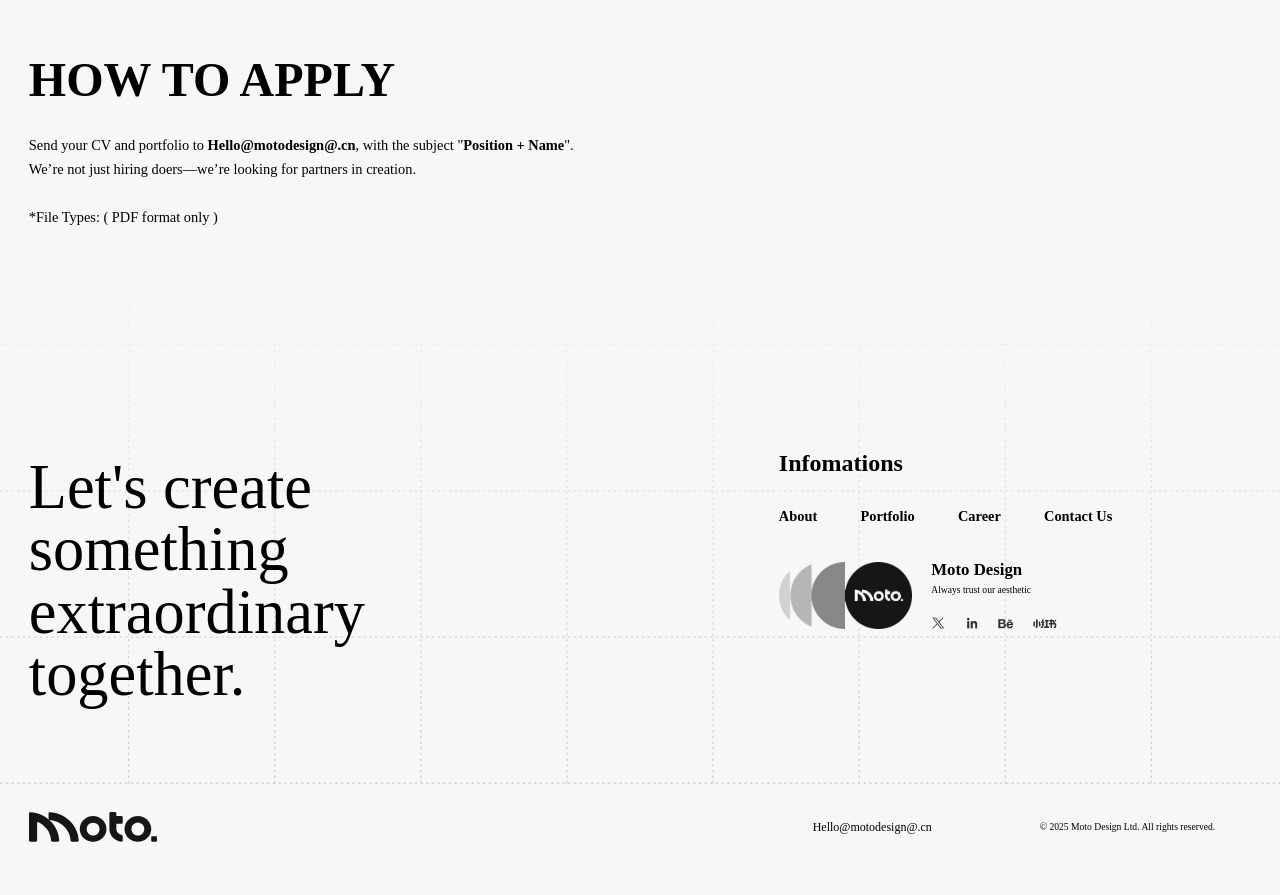
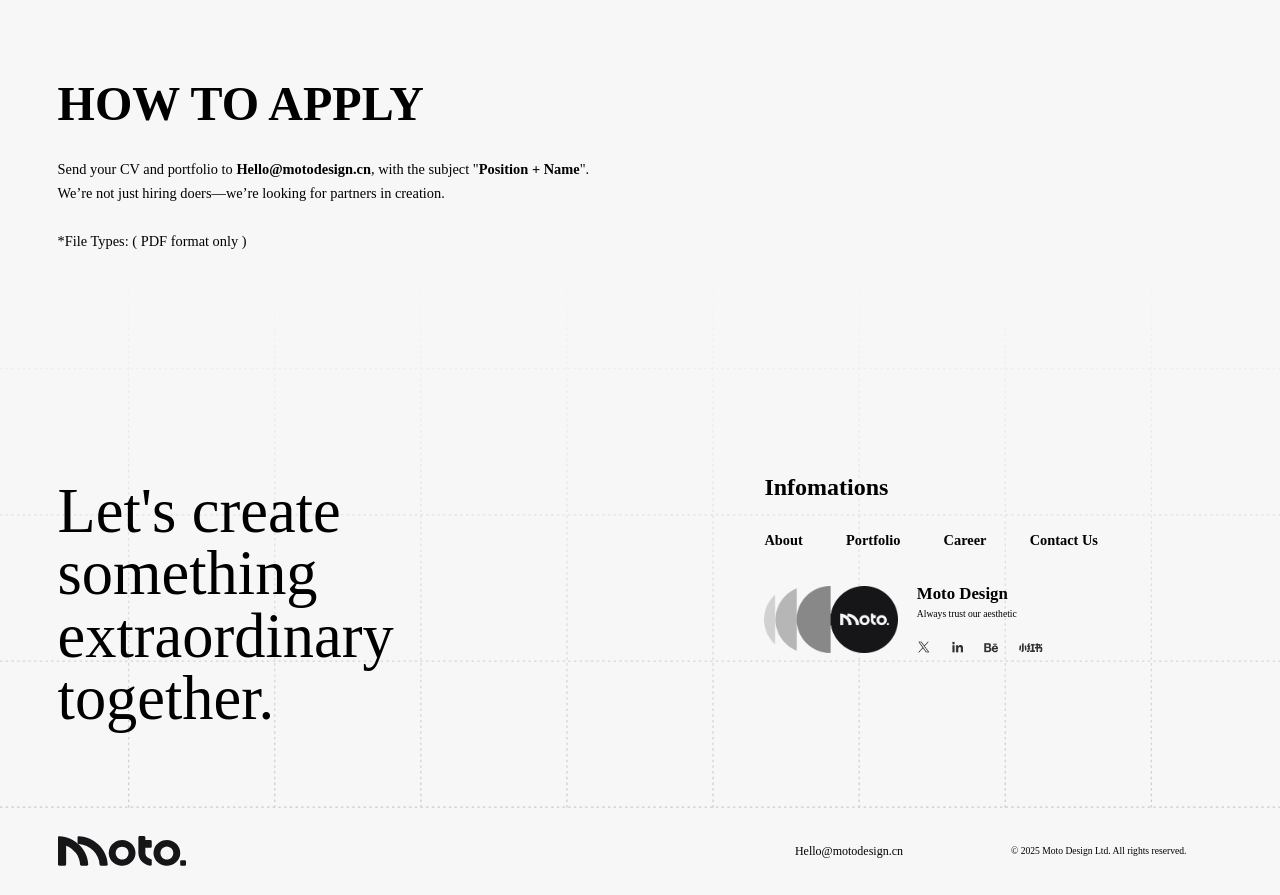
Before and after one commit to i-free-developer/moto-design, a React (Vite) app: page /role/1 in a window 1280 px wide. Shown: the part 1040-1935 px from the top of the page. Before the commit the page ends 1911 px from the top, so only its background shows below. Built offline with nearby package versions, Linux system fonts and the light colour scheme.

Commit message:
finalized version

```diff
--- a/src/assets/animations.css
+++ b/src/assets/animations.css
@@ -200,15 +200,6 @@
 	/*border: 1px solid rgba(241, 241, 241, 0.18);*/
 }
 
-body *::-webkit-scrollbar {
-  display: none !important;             /* Chrome, Safari, Opera */
-}
-
-body * {
-  -ms-overflow-style: none !important;  /* IE and Edge */
-  scrollbar-width: none !important;     /* Firefox */
-}
-
 .linear-gradient-cover {
 	background: linear-gradient(90deg, #F7F7F7, transparent 10%, transparent 90%, #F7F7F7);
 }
--- a/src/components/Footer.jsx
+++ b/src/components/Footer.jsx
@@ -35,7 +35,7 @@ function InfoCardMobile() {
 
 function InfoCardDesktop() {
   return (
-    <div className="mx-auto grid grid-cols-2 px-[0.48rem] lg:w-screen lg:max-w-[1920px] ">
+    <div className="mx-auto grid grid-cols-2 px-[0.96rem] lg:w-screen lg:max-w-[1920px] ">
       <SiteHeader/>
       <div className="mx-auto">
         <InfoSection/>
@@ -78,7 +78,7 @@ function LogoLinksCard() {
 
 function SiteFooter({isMobileDevice, smallScreenRatioDecimal}) {
   return (
-    <div className="mx-auto w-screen max-w-screen lg:w-screen lg:max-w-[1920px] overflow-x-hidden px-[0.32rem] lg:px-[0.48rem] my-[0.48rem] grid grid-cols-2">
+    <div className="mx-auto w-screen max-w-screen lg:w-screen lg:max-w-[1920px] overflow-x-hidden px-[0.32rem] lg:px-[0.96rem] my-[0.48rem] grid grid-cols-2">
       <div className="col-span-1 flex items-center"><Link to="/" ><span className="">{ isMobileDevice ? <LogoIconMobile scaleRatio={smallScreenRatioDecimal}/> : <LogoIconDesktop/> }</span></Link></div>
       <div className="mx-auto col-span-1 flex justify-center items-center mr-0 lg:mr-[0.6rem]">
         <div className="mx-auto flex flex-col lg:flex-row lg:items-center lg:justify-center items-end font-medium">
--- a/src/components/Portfolio.jsx
+++ b/src/components/Portfolio.jsx
@@ -30,7 +30,7 @@ export default function Portfolio({isMobileDevice, smallScreenRatioDecimal}) {
 		<main className="mx-auto relative">
 			<Navbar drawerStatus={drawerStatus} handleClickDrawer={handleClickDrawer} smallScreenRatioDecimal={smallScreenRatioDecimal} frostedGlass={true}/>
 			<section id="portfolio" className="" onClick={closeDrawer}>
-				<div className="mx-auto min-w-screen max-w-screen lg:w-screen lg:max-w-[1920px] px-[0.32rem] lg:px-[0.48rem] pt-[0.48rem] lg:pt-[0.48rem] lg:mt-[1.28rem] lg:mb-[0.48rem] overflow-x-hidden">
+				<div className="mx-auto min-w-screen max-w-screen w-screen lg:max-w-[1920px] px-[0.32rem] lg:px-[0.64rem] pt-[0.48rem] lg:pt-[0.48rem] lg:mt-[1.28rem] lg:mb-[0.48rem] overflow-x-hidden">
 					<PortfolioHeader/>
 					<div className="pl-[0.16rem] lg:pl-[0.32rem] my-[0.48rem] lg:my-[0.96rem] flex flex-row justify-between overflow-x-hidden">
 						<MobileDeskIcons isMobile={isMobile} setIsMobile={setIsMobile} smallScreenRatioDecimal={smallScreenRatioDecimal}/>
@@ -42,7 +42,7 @@ export default function Portfolio({isMobileDevice, smallScreenRatioDecimal}) {
 					</div>
 				</div>
 
-				<div className="mx-auto w-screen max-w-screen lg:w-screen lg:max-w-[1920px] lg:px-[0.48rem]">
+				<div className="mx-auto min-w-screen max-w-screen w-screen lg:max-w-[1920px] lg:px-[0.64rem]">
 	      	{isMobile ? <MobilePortfolios isMobileDevice={isMobileDevice} itemsArray={PortfolioData.mobile}/> : <DesktopPortfolios isMobileDevice={isMobileDevice} itemsArray={portfolioItems.desktop} openOverlay={openOverlay}/>}
 	      </div>
 
@@ -172,7 +172,7 @@ function MobilePortfolios({isMobileDevice, itemsArray}) {
 
 function MobilePortfoliosDesktopContainer({mobileItems}) {
 	return (
-		<div className="snap-none relative mx-auto mb--[3.6rem] pt-[10.5%] lg:pt-0 pb-[10.5%] lg:pb-[6.5%]">
+		<div className="mx-auto w-full snap-none relative mb--[3.6rem] pt-[10.5%] lg:pt-0 pb-[10.5%] lg:pb-[6.5%]">
       <div className="mx-auto w-full overflow-hidden grid grid-cols-5 gap-[0.2rem] gap-y-[0.48rem]">
         	{mobileItems.map((item, index) => <MobileCardDesktopView {...item} index={index} key={index}/>)}
       </div>
--- a/src/components/RolePage.jsx
+++ b/src/components/RolePage.jsx
@@ -15,7 +15,7 @@ export default function RolePage({isMobileDevice, smallScreenRatioDecimal}) {
 		<main className="mx-auto">
 			<Navbar drawerStatus={drawerStatus} handleClickDrawer={handleClickDrawer} smallScreenRatioDecimal={smallScreenRatioDecimal} frostedGlass={true}/>
 			<section id="role-page" className="mx-auto" onClick={closeDrawer}>
-				<div className="mx-auto px-[0.32rem] lg:px-[0.48rem] w-screen max-w-screen lg:w-screen lg:max-w-[1920px] overflow-x-hidden">
+				<div className="mx-auto px-[0.32rem] lg:px-[0.96rem] w-screen max-w-screen lg:w-screen lg:max-w-[1920px] overflow-x-hidden">
 					<RoleHeaderCard {...roleItem}/>
 					<div className="my-[0.96rem] lg:my-[1.6rem]"></div>
 					<ContentSection title={'Responsibilities'} items={roleItem.responsibilities}/>
--- a/src/data/site-data.js
+++ b/src/data/site-data.js
@@ -198,7 +198,7 @@ const ServicesItems = ['Web Design / UI & UX', '3D & Concept Animation', 'Brand
 
 const CopyRight = '© 2025 Moto Design Ltd. All rights reserved.'
 
-const CompanyEmail = 'Hello@motodesign@.cn'
+const CompanyEmail = 'Hello@motodesign.cn'
 
 const CompanyDomain = 'motodesign.cn'
 
--- a/src/index.css
+++ b/src/index.css
@@ -75,3 +75,44 @@ body.loaded {
   visibility: visible;
   transition: visibility 0.1s ease;
 }
+
+/*hide windows scroll bar*/
+
+::-webkit-scrollbar {
+  display: none !important; /* Chrome, Safari, Opera */
+}
+
+::-webkit-scrollbar-thumb {
+  background: transparent !important;
+}
+
+::-webkit-scrollbar-track {
+  background: transparent !important;
+}
+
+::-webkit-scrollbar-button {
+  display: none !important;
+}
+
+::-ms-scrollbar {
+  background: transparent !important;
+}
+
+::-ms-scrollbar-thumb {
+  background: transparent !important;
+}
+
+::-ms-scrollbar-track {
+  background: transparent !important;
+}
+
+::-ms-scrollbar-button {
+  display: none !important;
+}
+
+body {
+  /*滚动条悬浮于内容之上*/
+  overflow: overlay;
+  -ms-overflow-style: none !important;  /* IE and Edge */
+  scrollbar-width: none !important;     /* Firefox */
+}
```
Also changed, not shown: src/components/About.jsx (+6 -6 lines), src/components/Career.jsx (+8 -8 lines), 2 other files (tests, documents, lock files or other folders).
